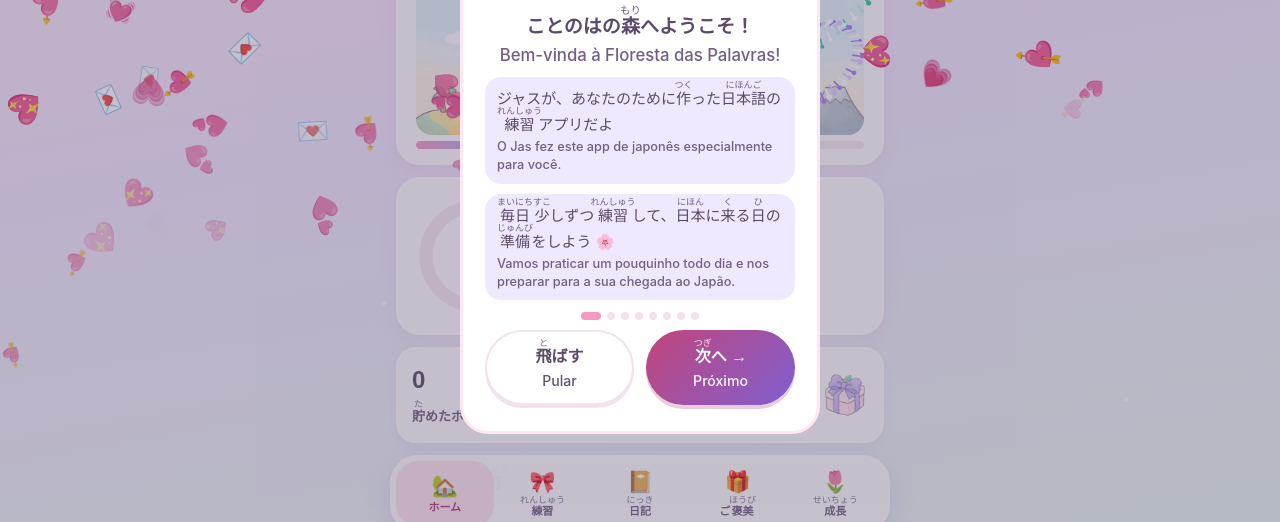
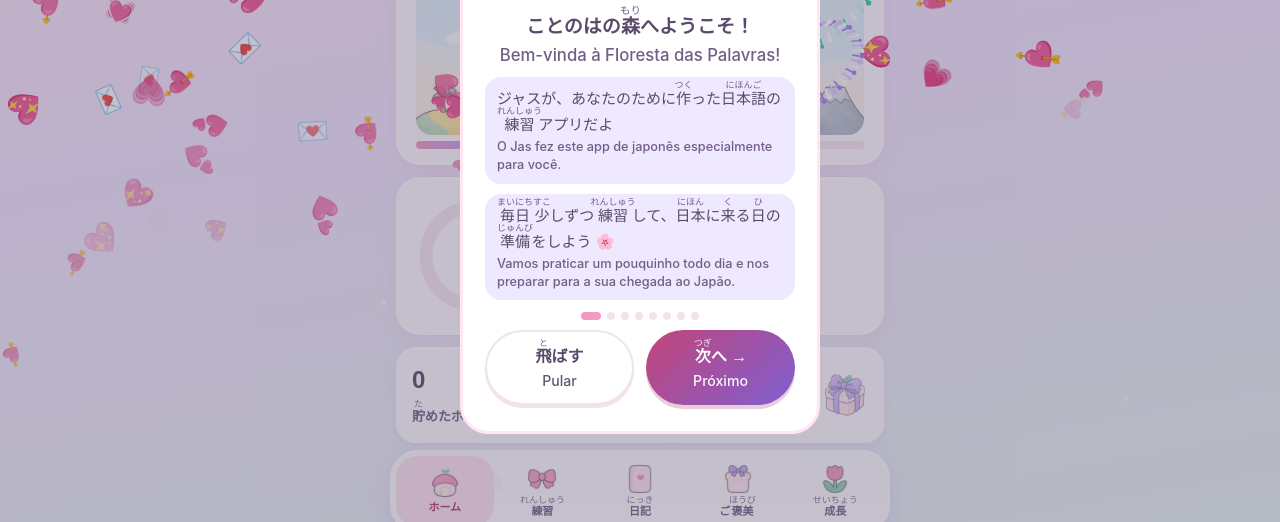
Before and after one commit to sashimitaro6-ops/kotonoha, a plain HTML site: page index.html in a window 1280 px wide. Shown: the part 257-779 px from the top of the page. Drawn offline with Linux system fonts and the light colour scheme; a web font is replaced by a local one.

Commit message:
下のタブ（ホーム・練習・日記・ご褒美・成長）を絵にする
Co-Authored-By: Claude Opus 5.5 <noreply@anthropic.com>

```diff
--- a/index.html
+++ b/index.html
@@ -109,6 +109,7 @@ nav{position:fixed;left:0;right:0;bottom:0;display:flex;justify-content:center;p
 nav .in{display:flex;max-width:500px;width:100%;background:rgba(255,255,255,.95);border-radius:28px;box-shadow:0 8px 24px rgba(184,164,244,.3);border:2px solid #fff;pointer-events:auto;padding:4px}
 nav button{flex:1;background:none;box-shadow:none;color:var(--muted);border-radius:22px;padding:8px 2px 6px;font-size:11px}
 nav button i{display:block;font-style:normal;font-size:21px;line-height:1.25}
+nav button i img{display:block;width:30px;height:30px;margin:0 auto 1px;object-fit:contain}
 nav button.on{background:var(--pink-s);color:var(--pink-t)}
 section{display:none}
 section.on{display:block;animation:fade .3s}
@@ -383,11 +384,11 @@ button rt{color:inherit;opacity:.85}
 </main>
 
 <nav><div class="in">
-  <button data-go="home" class="on" onclick="go('home')"><i>🏡</i>ホーム</button>
-  <button data-go="practice" onclick="go('practice')"><i>🎀</i>練習</button>
-  <button data-go="diary" onclick="go('diary')"><i>📔</i>日記</button>
-  <button data-go="prizes" onclick="go('prizes')"><i>🎁</i>ご褒美</button>
-  <button data-go="progress" onclick="go('progress')"><i>🌷</i>成長</button>
+  <button data-go="home" class="on" onclick="go('home')"><i><img src="images/tab-home.webp" alt="" draggable="false" onerror="imgFail(this)"></i>ホーム</button>
+  <button data-go="practice" onclick="go('practice')"><i><img src="images/tab-practice.webp" alt="" draggable="false" onerror="imgFail(this)"></i>練習</button>
+  <button data-go="diary" onclick="go('diary')"><i><img src="images/tab-diary.webp" alt="" draggable="false" onerror="imgFail(this)"></i>日記</button>
+  <button data-go="prizes" onclick="go('prizes')"><i><img src="images/tab-prizes.webp" alt="" draggable="false" onerror="imgFail(this)"></i>ご褒美</button>
+  <button data-go="progress" onclick="go('progress')"><i><img src="images/tab-growth.webp" alt="" draggable="false" onerror="imgFail(this)"></i>成長</button>
 </div></nav>
 
 <div class="overlay" id="overlay"><div class="modal" id="modal"></div></div>
@@ -1313,7 +1314,8 @@ function closeModal(){ $("overlay").classList.remove("on"); document.body.classL
 const IMG = (n, cls, st) => `<img src="images/${n}.webp" alt="" class="${cls || "bimg"}"${st ? ` style="${st}"` : ""} draggable="false" onerror="imgFail(this)">`;
 /* 絵が読みこめなかったとき（公開の直後・電波が悪いときなど）：1回だけ読みこみ直し、それでもだめなら絵文字を出す */
 const IMG_EMOJI = {"icon-particles":"🎀","icon-writing":"✏️","icon-diary":"📔","icon-letter":"💌","icon-note":"📒","journey":"✈️",
-  "gift":"🎁","flame":"🔥","ticket":"🎫","flag-br":"🇧🇷","flag-jp":"🇯🇵","pencil":"✏️"};
+  "gift":"🎁","flame":"🔥","ticket":"🎫","flag-br":"🇧🇷","flag-jp":"🇯🇵","pencil":"✏️",
+  "tab-home":"🏡","tab-practice":"🎀","tab-diary":"📔","tab-prizes":"🎁","tab-growth":"🌷"};
 /* 文の中に入れる小さな絵 */
 const ICO = n => `<img src="images/${n}.webp" alt="" class="ico" draggable="false" onerror="imgFail(this)">`;
 function imgFail(el){
--- a/sw.js
+++ b/sw.js
@@ -3,10 +3,11 @@
      → ネットにつながっていれば、いつも最新版になる。
    - フォント：一度取ったら保存したものを使う。
    - メール送信（POST）や、ほかのサイトへの通信にはさわらない。 */
-const CACHE = "kotonoha-shell-v3";   // 絵（images/）を足したら番号を上げる
+const CACHE = "kotonoha-shell-v4";   // 絵（images/）を足したら番号を上げる
 const IMAGES = ["bunny-base","bunny-hello","bunny-cheer","bunny-joy","bunny-gentle","bunny-letter","bunny-sleepy","bunny-travel",
   "icon-particles","icon-writing","icon-diary","icon-letter","icon-note","journey",
-  "gift","flame","ticket","flag-br","flag-jp","pencil"].map(n => `images/${n}.webp`);
+  "gift","flame","ticket","flag-br","flag-jp","pencil",
+  "tab-home","tab-practice","tab-diary","tab-prizes","tab-growth"].map(n => `images/${n}.webp`);
 const SHELL = ["./", "manifest.webmanifest", "icon-192.png", "icon-512.png", "apple-touch-icon.png"].concat(IMAGES);
 
 self.addEventListener("install", e => {
```
Also changed, not shown: images/tab-diary.webp (added), images/tab-growth.webp (added), images/tab-home.webp (added), images/tab-practice.webp (added), images/tab-prizes.webp (added).
